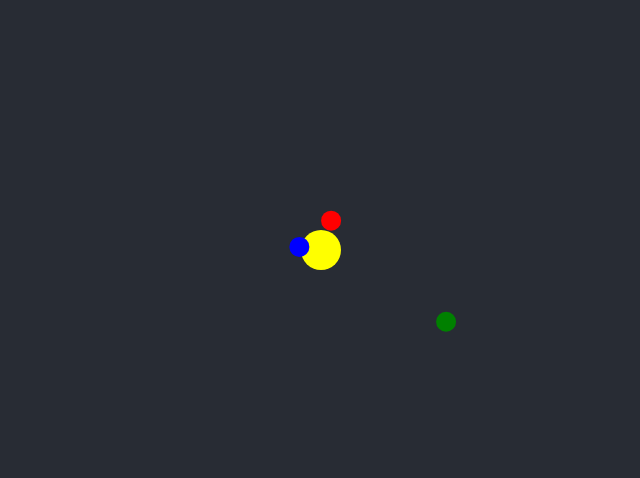
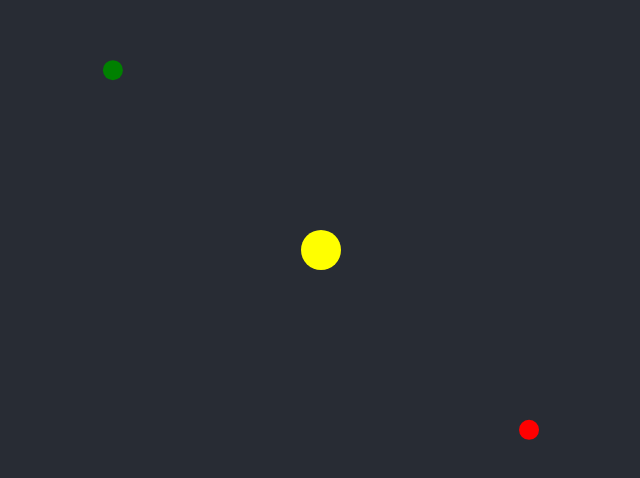
Before and after one commit to tlstommy/n-body-simulator, a React (Create React App) app: page / in a window 1280 px wide. Shown: the part 150-628 px from the top of the page, without its empty margins (319-959 px from the left). Built offline with nearby package versions, Linux system fonts and the light colour scheme.

Commit message:
commit for tonight

```diff
--- a/src/components/Container.js
+++ b/src/components/Container.js
@@ -8,9 +8,9 @@ export default function Container(){
     const bodiesData = [
         { x: 400, y: 400, vX: 0, vY: 0, radius: 20, color: 'yellow', mass: 5000, staticBody: true},
 
-        { x: 550, y: 550, vX: 0, vY: 0, radius: 10, color: 'green', mass: 50, staticBody: false},
-        { x: 250, y: 550, vX: 0, vY: 0, radius: 10, color: 'red', mass: 50, staticBody: false},
-        { x: 400, y: 190, vX: 0, vY: 0, radius: 10, color: 'blue', mass: 50, staticBody: false},
+        { x: 550, y: 400, vX: 0, vY: 1.5, radius: 10, color: 'green', mass: 50, staticBody: false},
+        { x: 250, y: 400, vX: 0, vY: -1.5, radius: 10, color: 'red', mass: 50, staticBody: false},
+        //{ x: 400, y: 190, vX: 0, vY: 0, radius: 10, color: 'blue', mass: 50, staticBody: false},
     ];
 
 
```
